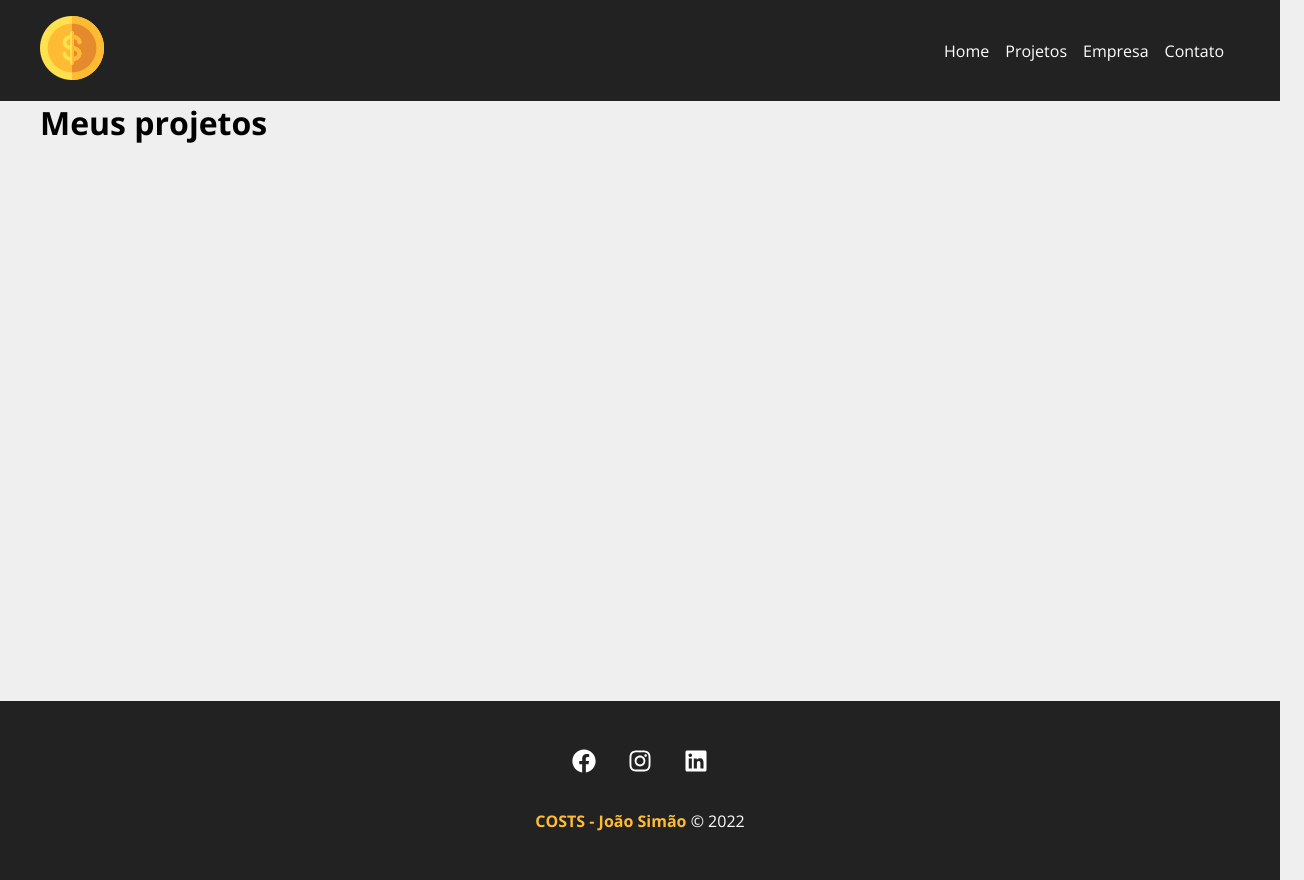
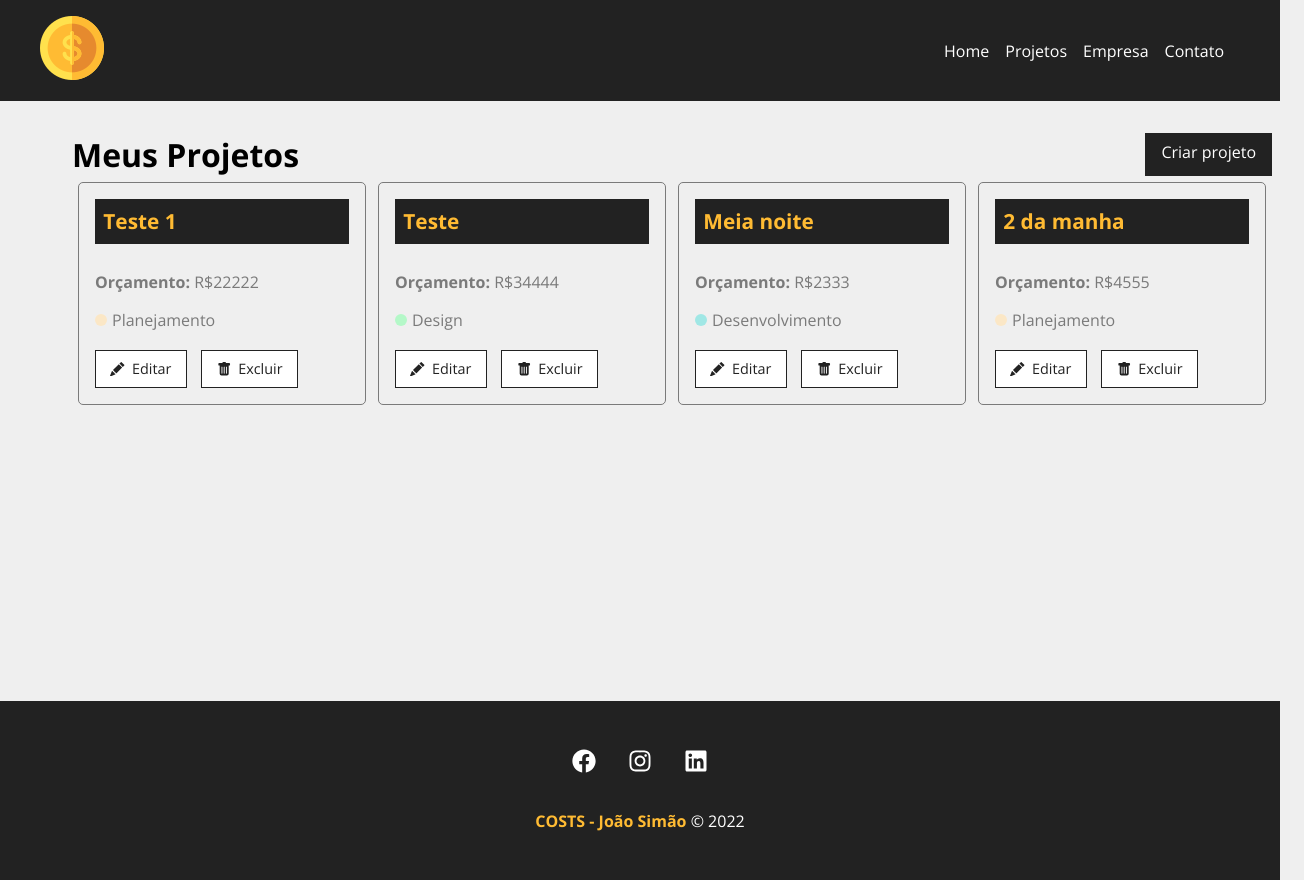
Before and after one commit to lled16/Projeto-Costs-React, a React (Create React App) app: page /projects in a window 1280 px wide. Shown: the whole page, 1304 px wide, since content can reach past the window. Built offline with nearby package versions, Linux system fonts and the light colour scheme; data requests are answered from the project's data file; a web font is replaced by a local one.

Commit message:
Busca de cards

```diff
--- a/db.json
+++ b/db.json
@@ -1,7 +1,7 @@
 {
   "projects": [
     {
-      "name": "aaaa",
+      "name": "Teste 1",
       "budget": "22222",
       "category": {
         "id": "4",
@@ -21,8 +21,29 @@
       "cost": 0,
       "services": [],
       "id": 2
+    },
+    {
+      "name": "Meia noite",
+      "budget": "2333",
+      "category": {
+        "id": "2",
+        "name": "Desenvolvimento"
+      },
+      "cost": 0,
+      "services": [],
+      "id": 3
+    },
+    {
+      "name": "2 da manha",
+      "budget": "4555",
+      "category": {
+        "id": "4",
+        "name": "Planejamento"
+      },
+      "cost": 0,
+      "services": [],
+      "id": 4
     }
-
   ],
   "categories": [
     {
--- a/src/Components/Pages/Projects.js
+++ b/src/Components/Pages/Projects.js
@@ -1,19 +1,58 @@
 
 import { useLocation } from "react-router-dom"
 import Message from "../layout/Message"
+import styles from './Projects.module.css'
+import Container from '../layout/Container'
+import LinkButton from '../layout/LinkButton'
+import ProjectCard from "../project/ProjectCard"
+import { useState, useEffect } from "react"
 
-function Projects(){
+function Projects() {
+
+    const [projects, setProjects] = useState([])
 
     const location = useLocation()
     let message = '';
-    if(location.state){
+    if (location.state) {
         message = location.state.message
     }
-    return(
-        <div>
-            <h1>Meus projetos</h1>
+
+    useEffect(() => {
+        fetch('http://localhost:5000/projects', {
+            method: 'GET',
+            headers: {
+                'Content-type': 'application/json'
+            },
+        })
+            .then(resp => resp.json())
+            .then(data => {
+                console.log(data)
+                setProjects(data)
+            })
+            .catch((err) => console.log(err))
+
+    }, [])
+    return (
+        <div className={styles.project_container}>
+            <div className={styles.title_container}>
+                <h1>Meus Projetos</h1>
+                <LinkButton to="/newproject" text="Criar projeto" />
+            </div>
 
             {message && <Message type="success" msg={message} />}
+            <Container customClass="start">
+            {projects.length > 0 &&
+                projects.map((project) =>(
+                    <ProjectCard
+                    id = {project.id}
+                    name={project.name}
+                    budget = {project.budget}
+                    category = {project.category.name}
+                    key = {project.id}
+                    />
+                ))}
+
+            </Container>
         </div>
     )
 }
--- /dev/null
+++ b/src/Components/Pages/Projects.module.css
@@ -0,0 +1,8 @@
+.project_container{
+padding: 2rem;
+}
+
+.title_container{
+    display: flex;
+    justify-content: space-between;
+}
--- /dev/null
+++ b/src/Components/project/ProjectCard.js
@@ -0,0 +1,29 @@
+import { Link } from 'react-router-dom'
+import styles from './ProjectCard.module.css'
+// import { BsPencilSquare, BsFillTrashFill } from 'react-icons'
+import { BsFillPencilFill, BsTrashFill } from "react-icons/bs";
+
+function ProjectCard({ id, name, budget, category, handleRemove }) {
+    return (
+        <div className={styles.project_card}>
+            <h4>{name}</h4>
+            <p>
+                <span>Orçamento:</span> R${budget}
+            </p>
+            <p className={styles.category_text}>
+                <span className={`${styles[category.toLowerCase()]}`}></span>{category}
+            </p>
+            <div className={styles.project_card_actions}>
+                <Link to="/">
+                   <BsFillPencilFill /> Editar
+                </Link>
+                <button>
+                <BsTrashFill /> Excluir
+
+                </button>
+            </div>
+
+        </div>
+    )
+}
+export default ProjectCard
--- /dev/null
+++ b/src/Components/project/ProjectCard.module.css
@@ -0,0 +1,89 @@
+.project_card {
+    padding: 1em;
+    border: 1px solid #7a7a7a;
+    border-radius: 5px;
+    width: 24%;
+    margin: 0.5%;
+}
+
+.project_card h4 {
+    background-color: #222;
+    color: #FFBB33;
+    padding: .4em;
+    margin-bottom: 1.3em;
+    font-size: 1.3em;
+
+}
+
+.project_card p {
+    color: #7a7a7a;
+    margin-bottom: 1em;
+}
+
+.project_card p span {
+    font-weight: bold;
+}
+
+.category_text {
+    display: flex;
+    align-items: center;
+}
+
+.category_text span {
+    display: block;
+    width: 12px;
+    height: 12px;
+    border-radius: 50%;
+    background-color: #ccc;
+    margin-right: 5px;
+}
+
+.category_text .infra {
+    background-color: #FFAEBC;
+}
+
+.category_text .desenvolvimento {
+    background-color: #A0E7E5;
+}
+
+.category_text .design {
+    background-color: #B4F8C8;
+}
+
+.category_text .planejamento {
+    background-color: #FBE7C6;
+}
+
+.project_card_actions{
+    margin-top: 1.2em;
+    display: flex;
+    align-items: center;
+}
+
+.project_card_actions a,
+.project_card_actions button{
+
+    text-decoration: none;
+    border: none;
+    background-color: #fff;
+    color: #222;
+    font-size: .9em;
+    padding: .6em 1em;
+    cursor: pointer;
+    margin-right: 1em;
+    border: 1px solid #222;
+    display: flex;
+    align-items: center;
+    justify-content: center;
+    transition: 0.5s;
+
+}
+
+.project_card_actions svg{
+    margin-right: .5em;
+}
+.project_card_actions a:hover,
+button:hover{
+background-color: #222;
+color:#ffbb33;
+}
```
